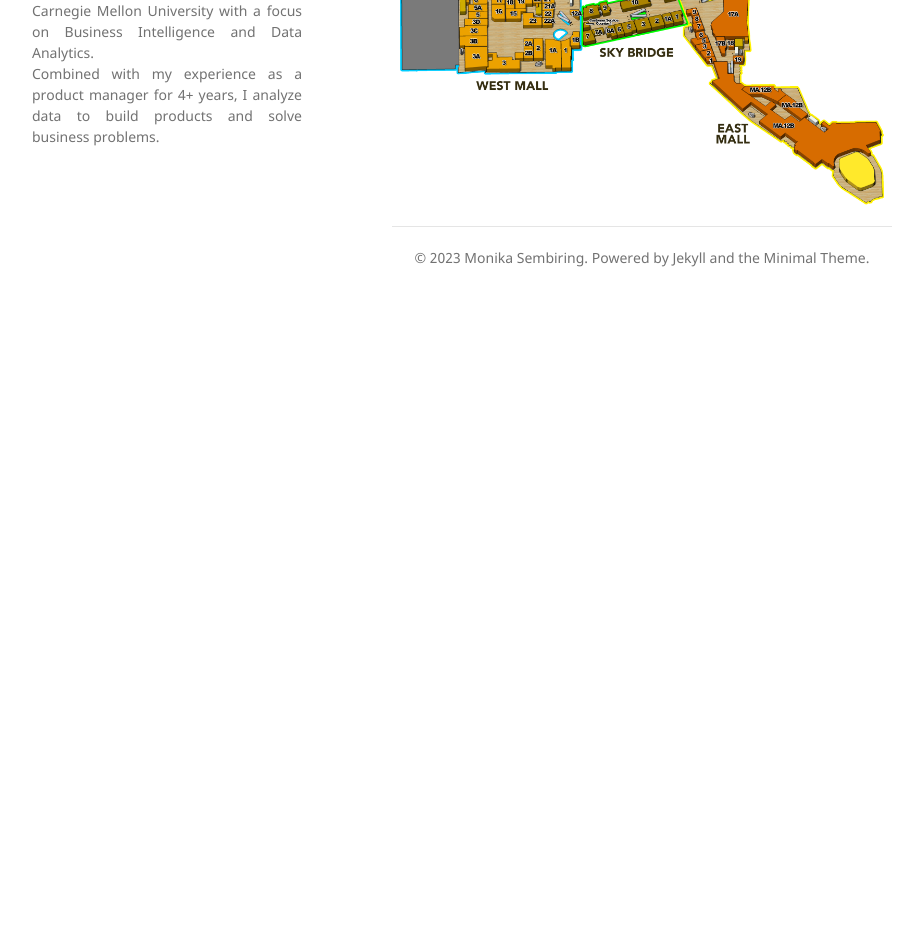
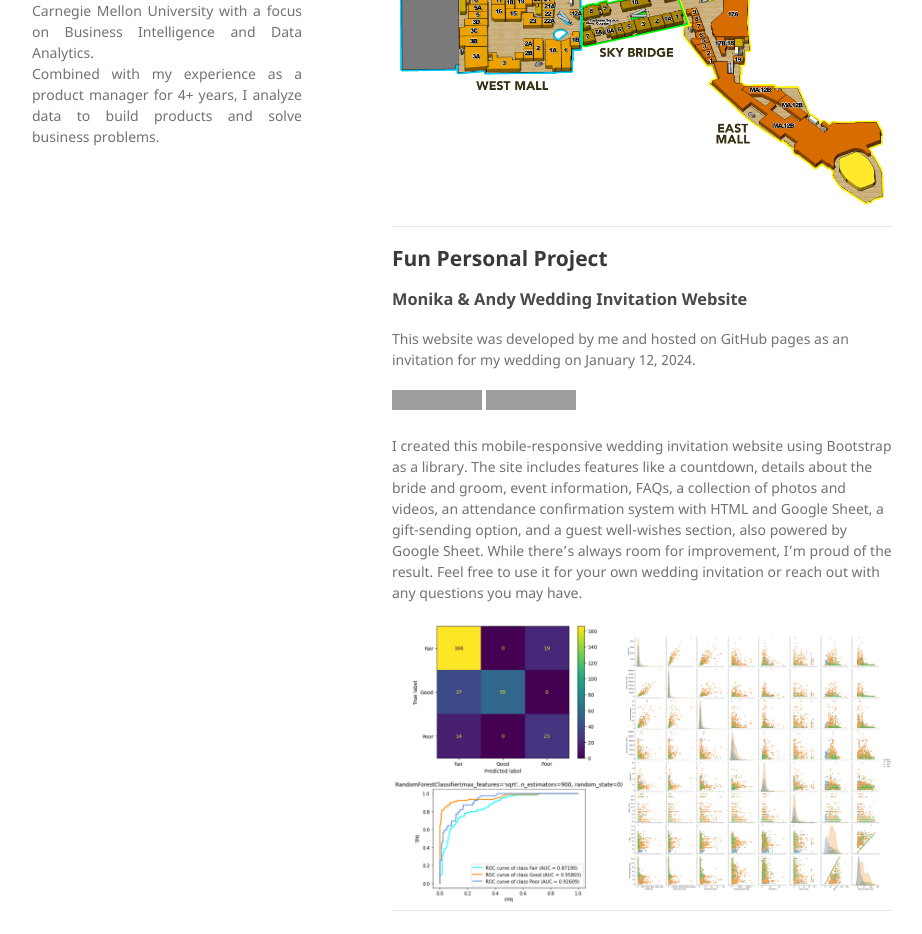
Before and after one commit to monikasembiring/monikasembiring.github.io, a Jekyll site: the page built from index.md, in a window 1280 px wide and 1400 px high, scrolled down 4099 px. Shown: the part 398-1332 px from the top of the window, without its empty margins (178-1100 px from the left). Built offline with Jekyll 4.4.1, drawn with Linux system fonts in a browser that asks for light colours; our own code applies the rules of GitHub Pages for plain Markdown files; before the commit the page ends 4815 px from its top, so only the background shows below that; some of the changed text lies outside the part shown; grey boxes are pictures that could not be loaded.

Commit message:
add fun projects

```diff
--- a/index.md
+++ b/index.md
@@ -83,4 +83,21 @@ In this project, we redesigned 10 e-directory and 10 customer loyalty kiosks usi
 <center><img src="images/directory.png"/></center>
 
 ---
-<center>© 2023 Monika Sembiring. Powered by Jekyll and the Minimal Theme.</center>
+## Fun Personal Project
+
+### Monika & Andy Wedding Invitation Website
+
+This website was developed by me and hosted on GitHub pages as an invitation for my wedding on January 12, 2024.
+
+[![Open the Invitation](https://img.shields.io/badge/Github%20Pages-Open_the_Invitation-blue?logo=githubpages)](https://monikasembiring.github.io/wedding-invitation/?name=Especially%20for%20those%20who%20are%20viewing%20my%20portfolio)
+[![View on GitHub](https://img.shields.io/badge/GitHub-View_on_GitHub-blue?logo=GitHub)](https://github.com/monikasembiring/wedding-invitation)
+
+
+I created this mobile-responsive wedding invitation website using Bootstrap as a library. The site includes features like a countdown, details about the bride and groom, event information, FAQs, a collection of photos and videos, an attendance confirmation system with HTML and Google Sheet, a gift-sending option, and a guest well-wishes section, also powered by Google Sheet. While there's always room for improvement, I'm proud of the result. Feel free to use it for your own wedding invitation or reach out with any questions you may have.
+
+
+<center><img src="images/bridge-risk-analysis.jpg"/></center>
+
+
+---
+<center>© 2024 Monika Sembiring. Powered by Jekyll and the Minimal Theme.</center>
```
